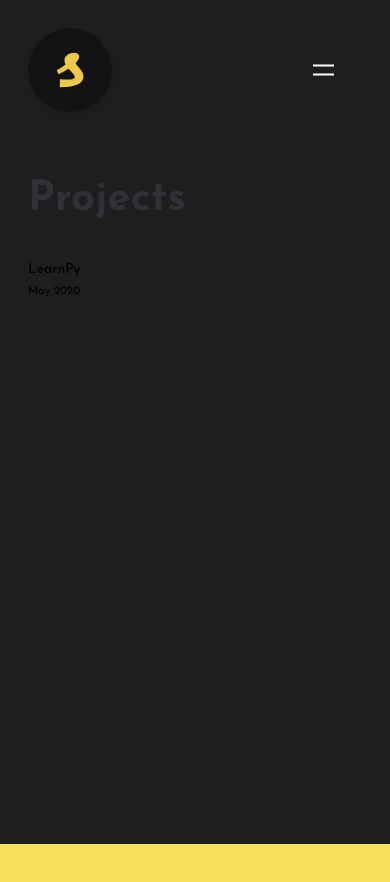
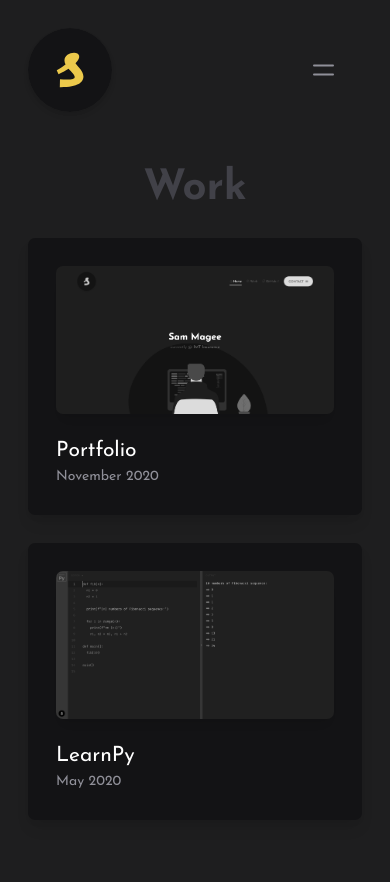
Before and after one commit to sammagee/v1, a Next.js app: page /work in a window 390 px wide. Shown: the top 882 px of the page. Before the commit the page ends 844 px from the top, so only its background shows below. Built offline with nearby package versions, Linux system fonts and the light colour scheme.

Commit message:
adds portfolio and learnpy to projects

```diff
--- a/components/date.tsx
+++ b/components/date.tsx
@@ -1,7 +1,7 @@
 import { parseISO, format } from 'date-fns'
 
-export default function Date({ dateString }: { dateString: string }) {
+export default function Date({ className, dateString }: { className: string, dateString: string }) {
   const date = parseISO(dateString)
 
-  return <time dateTime={dateString}>{format(date, 'LLLL yyyy')}</time>
+  return <time className={className} dateTime={dateString}>{format(date, 'LLLL yyyy')}</time>
 }
--- a/components/layout.tsx
+++ b/components/layout.tsx
@@ -1,7 +1,11 @@
 import Head from 'next/head'
 import Nav from '../components/nav'
 
-export default function Layout({ children }: { children: React.ReactNode }) {
+export default function Layout({
+  children,
+}: {
+  children: React.ReactNode,
+}) {
   return (
     <>
       <Head>
--- a/components/nav.tsx
+++ b/components/nav.tsx
@@ -4,8 +4,8 @@
 
 export default function Nav() {
     return (
-      <header className="container fixed top-0 left-0 right-0 z-10 flex items-center justify-between p-8 mx-auto">
-        <div className="flex-1">
+      <header className="container fixed top-0 left-0 right-0 z-10 flex items-center justify-between p-8 mx-auto bg-gray-800">
+        <div className="flex items-center flex-1">
           <Link href="/">
             <a className="flex w-24 h-24 text-yellow-500 rounded-full rise" aria-label="Home">
               <svg className="w-24 h-24 rounded-full" viewBox="0 0 128 128" fill="none" xmlns="http://www.w3.org/2000/svg">
@@ -70,10 +70,10 @@
           <Menu>
             {({ open }) => (
               <>
-                <Menu.Button className={`flex items-center justify-center w-6 h-10 transition duration-200 ease-in-out border-none rounded select-none focus:outline-none ${open ? 'z-50' : ''}`}>
+                <Menu.Button className={`flex items-center justify-center w-6 h-10 transition duration-200 ease-in-out border-none rounded select-none focus:outline-none group ${open ? 'z-50' : ''}`}>
                   <div className="flex flex-col items-center justify-center w-full h-full pointer-events-none">
-                    <span className={`h-0.5 w-6 block bg-white transition-all transform duration-200 ease-in-out ${open ? 'translate-y-px rotate-45' : 'rotate-0 -translate-y-1'}`}></span>
-                    <span className={`h-0.5 w-6 block bg-white transition-all transform duration-200 ease-in-out ${open ? '-translate-y-px -rotate-45' : 'rotate-0 translate-y-1'}`}></span>
+                    <span className={`h-0.5 w-6 block bg-gray-400 group-hover:bg-white rounded-full transition-all transform duration-200 ease-in-out ${open ? 'translate-y-px rotate-45' : 'rotate-0 -translate-y-1'}`}></span>
+                    <span className={`h-0.5 w-6 block bg-gray-400 group-hover:bg-white rounded-full transition-all transform duration-200 ease-in-out ${open ? '-translate-y-px -rotate-45' : 'rotate-0 translate-y-1'}`}></span>
                   </div>
                 </Menu.Button>
 
@@ -86,7 +86,7 @@
                   leaveFrom="transform opacity-100 scale-100"
                   leaveTo="transform opacity-0 scale-95"
                 >
-                  <div className="absolute right-0 w-56 -mr-5 origin-top-right rounded-md shadow-lg -mt-14">
+                  <div className="absolute right-0 w-56 -mr-5 origin-top-right rounded-md shadow-xl -mt-14">
                     <Menu.Items
                       static
                       className="overflow-hidden bg-gray-900 rounded-md outline-none"
--- a/content/projects/learnpy.md
+++ b/content/projects/learnpy.md
@@ -1,4 +1,6 @@
 ---
 title: 'LearnPy'
 date: '2020-05'
+link: 'https://py.krafted.dev'
+image: 'learnpy.png'
 ---
--- /dev/null
+++ b/content/projects/sammagee.md
@@ -0,0 +1,6 @@
+---
+title: 'Portfolio'
+date: '2020-11'
+link: 'https://sammagee.me'
+image: 'sammagee.png'
+---
--- a/lib/content.ts
+++ b/lib/content.ts
@@ -18,7 +18,8 @@
 
     return {
       id,
-      ...(matterResult.data as { date: string, title: string })
+      ...(matterResult.data as { date: string, link: string, title: string }),
+      image: `/images/${type}/${matterResult.data.image}`,
     }
   })
 
@@ -34,7 +35,7 @@
   return fileNames.map(fileName => {
     return {
       params: {
-        id: fileName.replace(/\.md$/, '')
+        id: fileName.replace(/\.md$/, ''),
       }
     }
   })
@@ -52,6 +53,7 @@
   return {
     id,
     contentHtml,
-    ...(matterResult.data as { date: string; title: string })
+    ...(matterResult.data as { date: string, link: string, title: string }),
+    image: `/images/${type}/${matterResult.data.image}`,
   }
 }
--- a/pages/work/index.tsx
+++ b/pages/work/index.tsx
@@ -5,12 +5,14 @@
 import { getSortedData } from '../../lib/content'
 
 export default function Work({
-  allData
+  projects
 }: {
-  allData: {
+  projects: {
+    id: string,
     date: string
-    title: string
-    id: string
+    image: string,
+    link: string,
+    title: string,
   }[]
 }) {
   return (
@@ -20,33 +22,40 @@
       </Head>
 
       <Layout>
-        <div className="container px-8 py-48 mx-auto space-y-8">
-          <div>
-            <h2 className="text-5xl font-bold text-gray-700">Projects</h2>
+        <section className="container px-8 py-48 mx-auto space-y-8">
+          <h2 className="text-5xl font-bold leading-none text-center text-gray-600">
+            Work
+          </h2>
+
+          <div className="flex flex-wrap justify-center -mx-4">
+            {projects.map((project) => (
+              <a
+                href={project.link}
+                className="block w-full mx-4 mb-8 text-white rounded-lg shadow-lg flex-no-shrink hover:shadow-xl sm:w-1/2 md:w-1/3 lg:w-1/4 rise group"
+                key={project.id}
+              >
+                <article className="p-8 transition duration-200 ease-in-out bg-gray-900 rounded-lg group-hover:shadow-outline group-focus:shadow-outline">
+                  <img className="w-full transition-all duration-200 ease-in-out rounded-lg shadow-lg group-hover:filter-none group-focus:filter-none filter-grayscale" src={project.image} alt={project.title}/>
+                  <h3 className="mt-6 text-2xl">
+                    {project.title}
+                  </h3>
+                  <Date className="text-gray-400" dateString={project.date} />
+                </article>
+              </a>
+            ))}
           </div>
-          <ul>
-            {allData.map(({ id, date, title }) => (
-              <li key={id}>
-                <span>{title}</span>
-                <br />
-                <small>
-                <Date dateString={date} />
-                </small>
-              </li>
-            ))}
-          </ul>
-        </div>
+        </section>
       </Layout>
     </>
   )
 }
 
 export const getStaticProps: GetStaticProps = async () => {
-  const allData = getSortedData('projects')
+  const projects = getSortedData('projects')
 
   return {
     props: {
-      allData
+      projects
     }
   }
 }
--- a/styles/globals.css
+++ b/styles/globals.css
@@ -111,6 +111,18 @@
 
 @tailwind utilities;
 
-.cursor-help {
-  cursor: help;
+@layer utilities {
+  .cursor-help {
+    cursor: help;
+  }
+
+  @variants hover, focus, group-hover, group-focus {
+    .filter-none {
+      filter: none;
+    }
+
+    .filter-grayscale {
+      filter: grayscale(100%);
+    }
+  }
 }
--- a/tailwind.config.js
+++ b/tailwind.config.js
@@ -9,8 +9,10 @@
   ],
   theme: {
     extend: {
+      boxShadow: {
+        'outline': '0 0 0 3px rgba(236, 201, 75, 0.5)',
+      },
       colors: {
-        white: '#ffffff',
         gray: {
           50: '#f9f9f9',
           100: '#f2f2f2',
@@ -51,6 +53,7 @@
   },
   variants: {
     backgroundColor: ['responsive', 'hover', 'focus', 'group-hover'],
+    boxShadow: ['responsive', 'hover', 'focus', 'group-hover', 'group-focus'],
     textColor: ['responsive', 'hover', 'focus', 'group-hover'],
   },
   plugins: [],
```
Also changed, not shown: public/images/projects/learnpy.png (added), public/images/projects/sammagee.png (added).
